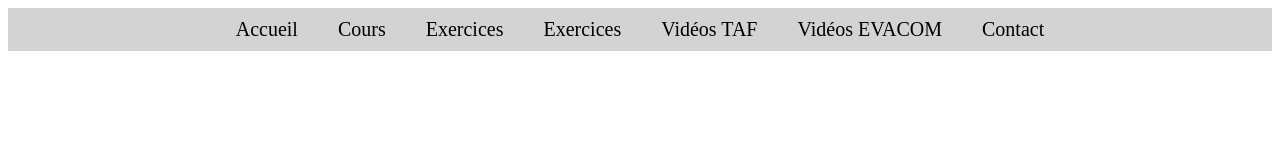
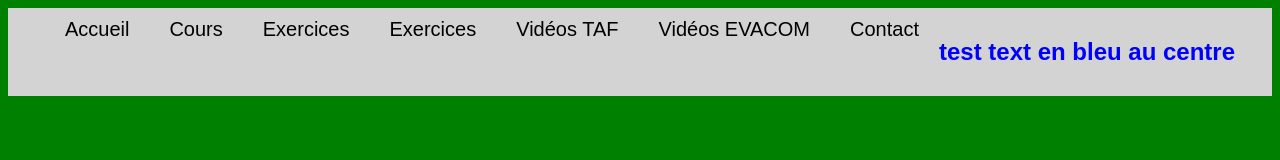
Before and after one commit to lesmaths1200/lesmaths1200.github.io, a plain HTML site: page index.html in a window 1280 px wide. Drawn offline with Linux system fonts and the light colour scheme.

Commit message:
Update index.html

```diff
--- a/index.html
+++ b/index.html
@@ -15,6 +15,8 @@
       font-size: 20px;
     }
   </style>
+<link rel="stylesheet" type="text/css" href="style.css">
+
 </head>
 <body>
   <nav class="menu">
@@ -25,6 +27,7 @@
     	<a href="#">Vidéos TAF</a>
 	<a href="#">Vidéos EVACOM</a>
 	<a href="#">Contact</a>
+	  <h1> test text en bleu au centre	</h1>
   </nav>
 </body>
 </html>
```
